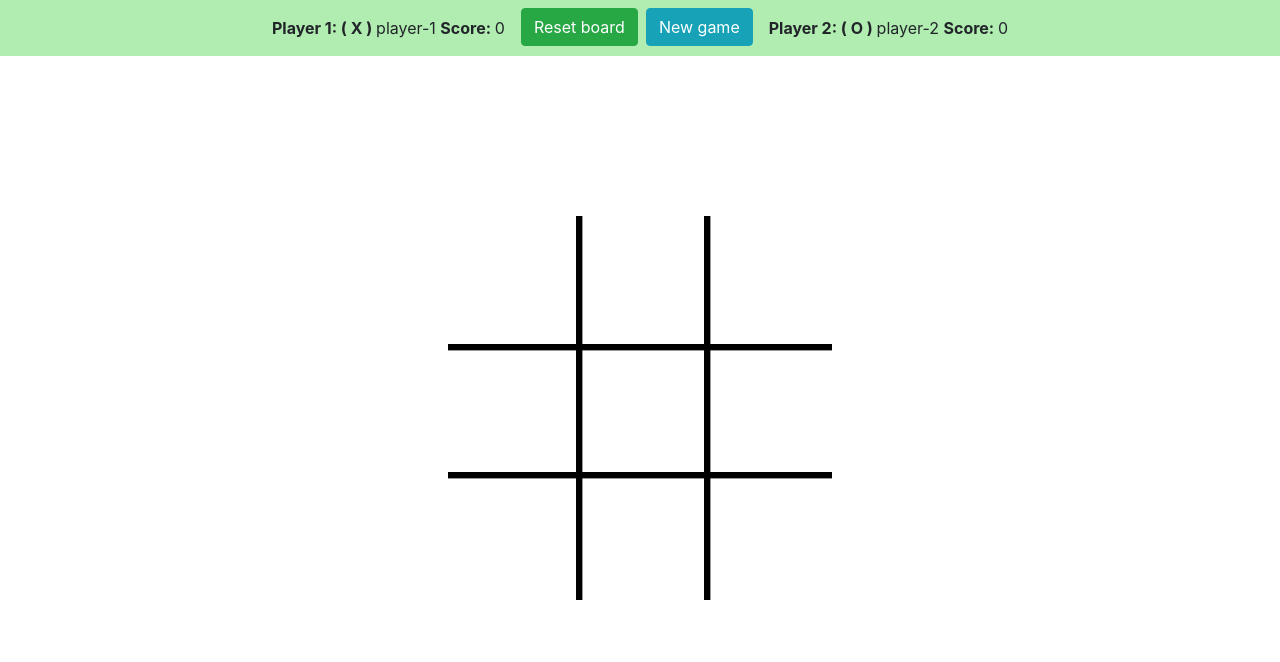
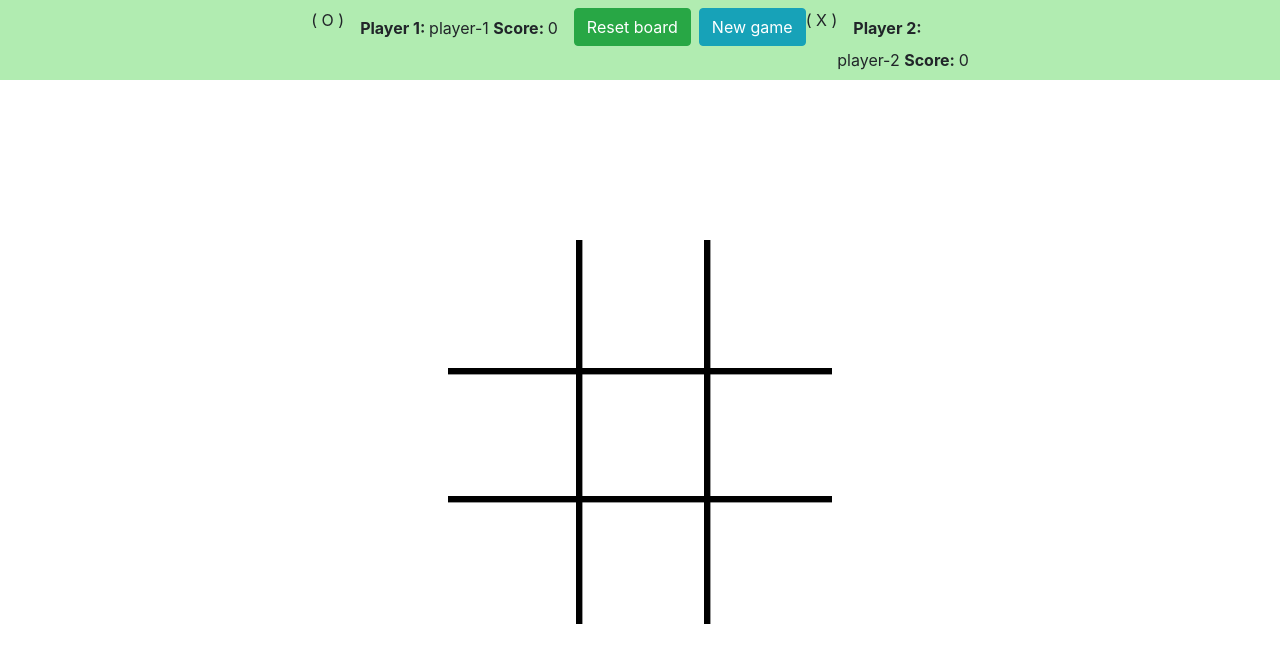
Before and after one commit to rubenpazch/js-tic-tac-toe, a plain HTML site: page index.html in a window 1280 px wide. Both pictures are taken after a click on the button "Start the game". Drawn offline with nearby package versions, Linux system fonts and the light colour scheme.

Commit message:
add symbol options

```diff
--- a/index.html
+++ b/index.html
@@ -19,9 +19,10 @@
   </head>
   <body>
     <ul class="nav justify-content-center nav-game p-2">
+      <li>( <span id="show-symbol-player-1"> [symbol] </span> )</li>
       <li class="nav-item">
         <span class="nav-link active">
-          <b>Player 1: <span id="show-symbol-player-1">( X ) </span> </b><span id="name-player-1">[name]</span>
+          <b>Player 1:  </b><span id="name-player-1">[name]</span>
           <b>Score: </b><span id="score-player-1">[score]</span>
         </span>
       </li>
@@ -31,12 +32,14 @@
       <li class="nav-item">
         <button type="button" onclick="newGame()" class="btn btn-info">New game</button>
       </li>
+      <li>( <span id="show-symbol-player-2"> [symbol]</span> )</li>
       <li class="nav-item">
         <span class="nav-link active">
-          <b>Player 2: <span id="show-symbol-player-1">( O ) </span></b><span id="name-player-2">[name]</span>
+          <b>Player 2:  </span></b><span id="name-player-2">[name]</span>
           <b>Score: </b><span id="score-player-2">[score]</span>
         </span>
       </li>
+
     </ul>
 
     <div id="board">
--- a/js/app.js
+++ b/js/app.js
@@ -24,8 +24,8 @@ function checkDraw(){
     return false;
 }
 
-const Player = (name, score, simbol) => {
-  return { name, score, simbol };
+const Player = (name, score, symbol) => {
+  return { name, score, symbol };
 };
 
 function checkWin() {
@@ -44,11 +44,11 @@ function checkWin() {
 
 function showMessageWinner(){
   let winMessage = document.getElementById("win-message");
-  if (turn == "X"){
+  if (turn == player1.symbol){
     winMessage.innerHTML = `${player1.name} wins this round!`;
     player1.score += 1;
   }
-  if (turn == "O"){
+  if (turn == player2.symbol){
     winMessage.innerHTML = `${player2.name} wins this round!`;
     player2.score += 1;
   }
@@ -152,6 +152,10 @@ function startGame(){
   console.log(player1);
   console.log(player2);
 
+
+  document.getElementById("show-symbol-player-1").innerHTML = player1.symbol;
+  document.getElementById("show-symbol-player-2").innerHTML = player2.symbol;
+
   document.getElementById("name-player-1").innerHTML = player1.name;
   document.getElementById("name-player-2").innerHTML = player2.name;
   updateScores();
```
